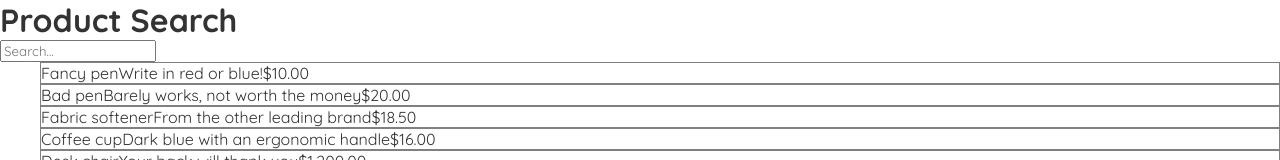
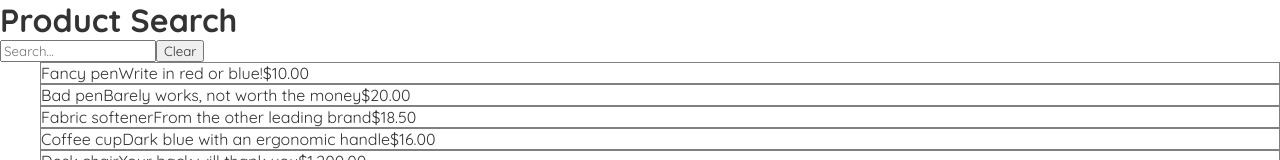
Before and after one commit to jonteal/react-shop-search, a React (Create React App) app: page / in a window 1280 px wide. Shown: the top 160 px of the page. Built offline with nearby package versions, Linux system fonts and the light colour scheme.

Commit message:
Added clear field function

```diff
--- a/src/views/Home/Home.jsx
+++ b/src/views/Home/Home.jsx
@@ -26,6 +26,11 @@ const Home = () => {
         return converted
     }
 
+    const handleRefresh = (e) => {
+        // e.preventDefault();
+        setSearchTerm('')
+    }
+
 
 
     return (
@@ -35,10 +40,13 @@ const Home = () => {
 
             <input
                 type="text"
+                value={searchTerm}
                 placeholder="Search..."
                 onChange={(event) => setSearchTerm(event.target.value)}
                 className='searchBar'
             />
+
+            <button onClick={handleRefresh}>Clear</button>
 
             <ul>
                 {products
```
